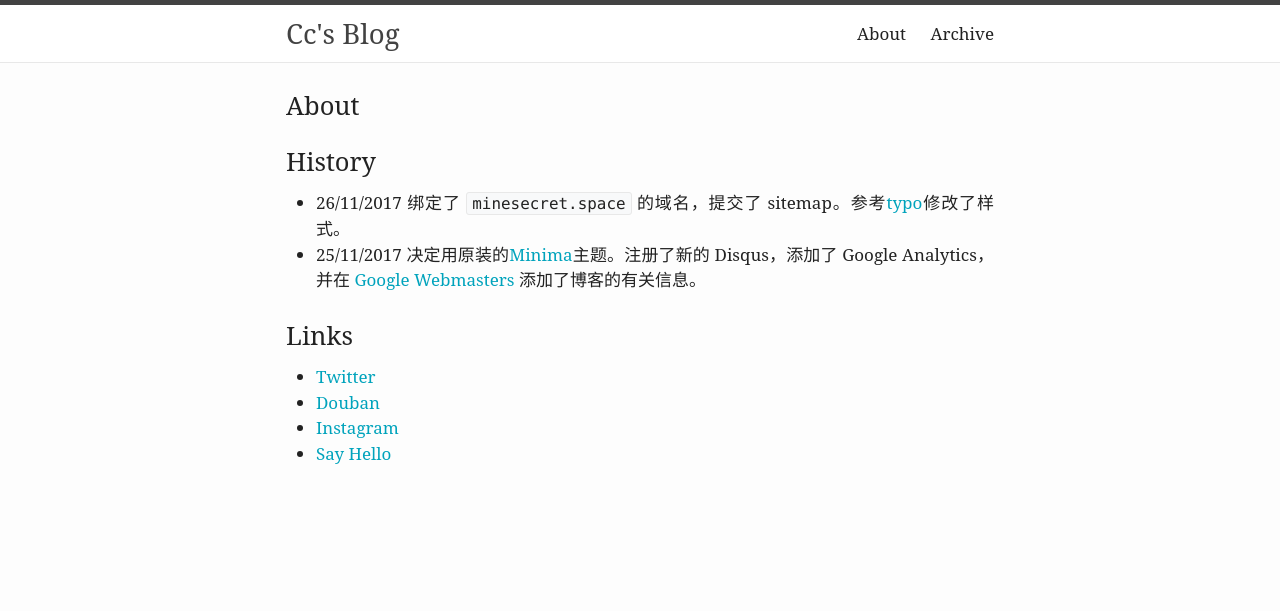
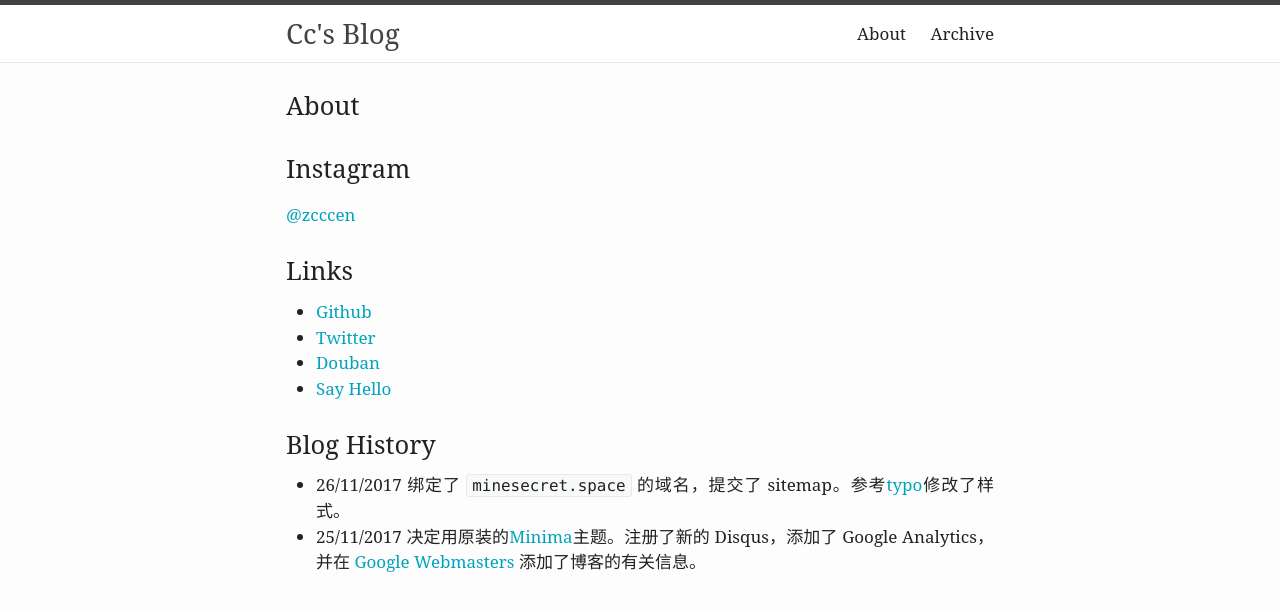
Before and after one commit to zchan0/zchan0.github.io, a Jekyll site: the page built from about.md, in a window 1280 px wide. Shown: the top 611 px of the page. Built offline with Jekyll 4.4.1, drawn with Linux system fonts in a browser that asks for light colours; a script that is not in the unit is left out.

Commit message:
update about page

```diff
--- /dev/null
+++ b/_layouts/about.html
@@ -0,0 +1,22 @@
+---
+layout: default
+---
+
+<article class="post">
+
+    <header class="post-header">
+      <h1 class="post-title">{{ page.title | escape }}</h1>
+    </header>
+
+    <!-- InstaWidget -->
+    <div class="insta-widget">
+        <h1>Instagram</h1>
+        <a href="https://instawidget.net/v/user/zcccen" id="link-8266a664724a33c432f58dc21631ea49a32ae10e8b57f45b993a60a834540166">@zcccen</a>
+        <script src="https://instawidget.net/js/instawidget.js?u=8266a664724a33c432f58dc21631ea49a32ae10e8b57f45b993a60a834540166&width=300px"></script>
+    </div>
+
+    <div class="post-content">
+            {{ content }}
+    </div>
+
+  </article>
--- a/about.md
+++ b/about.md
@@ -1,16 +1,16 @@
 ---
-layout: page
+layout: about
 title: About
 permalink: /about/
 ---
 
-## History
+
+## Links
+* [Github](https://github.com/zchan0)
+* [Twitter](https://twitter.com/zcchan0)
+* [Douban](https://www.douban.com/people/theyear/)
+* [Say Hello](mailto://zchan0@outlook.com)
+
+## Blog History
 * 26/11/2017 绑定了 `minesecret.space` 的域名，提交了 sitemap。参考[typo](https://github.com/sofish/typo.css)修改了样式。
 * 25/11/2017 决定用原装的[Minima](https://github.com/jekyll/minima)主题。注册了新的 Disqus，添加了 Google Analytics，并在 [Google Webmasters](https://www.google.com/webmasters/#?modal_active=none) 添加了博客的有关信息。
-
-## Links
-
-* [Twitter](https://twitter.com/zcchan0)
-* [Douban](https://www.douban.com/people/theyear/)
-* [Instagram](https://instagram.com/zcccen/)
-* [Say Hello](mailto://zchan0@outlook.com)
```
